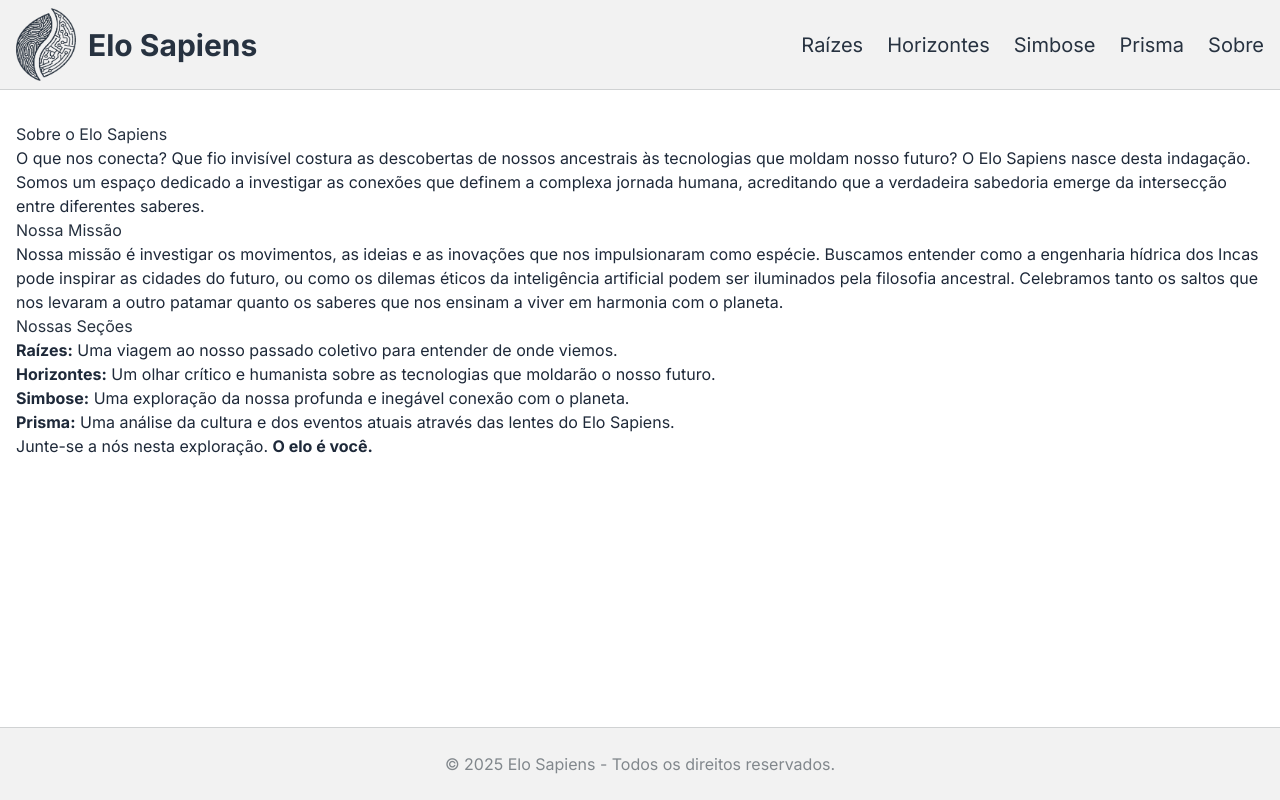
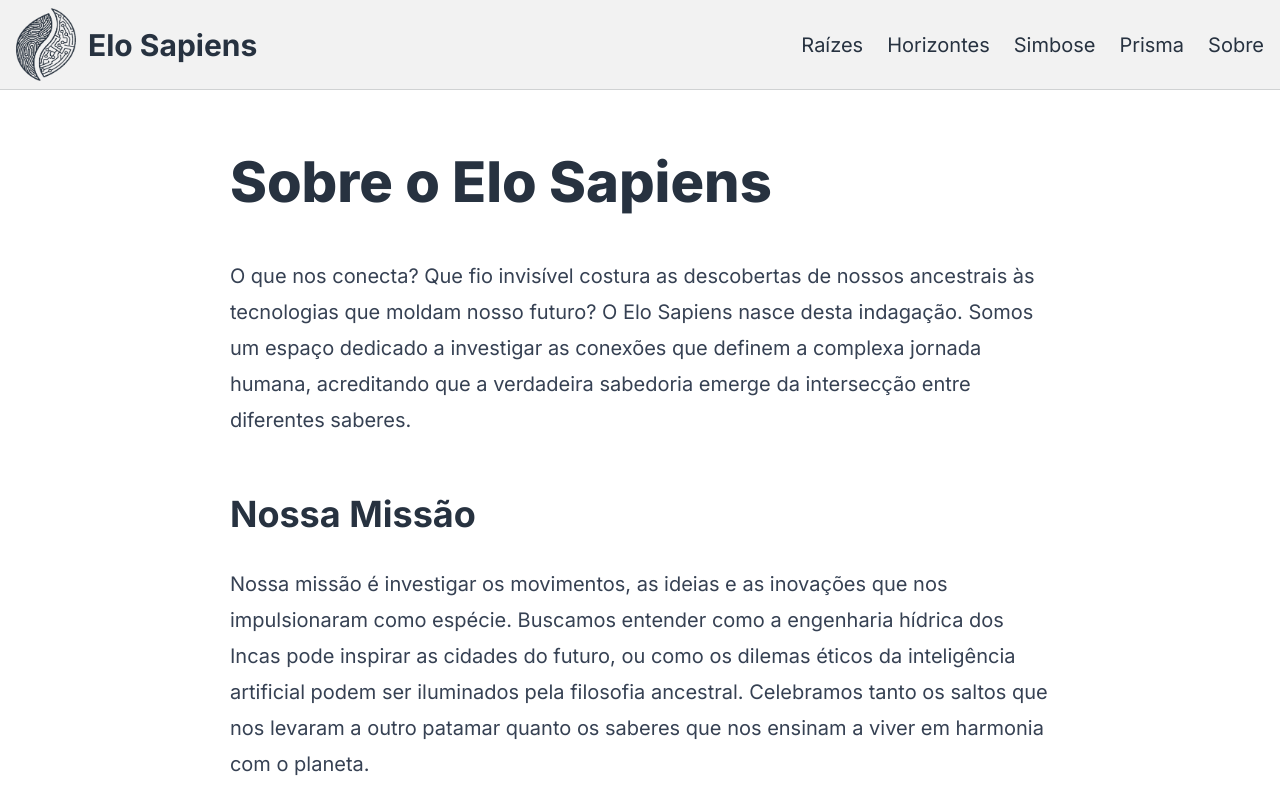
Before and after one commit to mendsaleixo/elo-sapiens-next, a Next.js app: page /sobre in a window 1280 px wide. Shown: the top 800 px of the page. Built offline with nearby package versions, Linux system fonts and the light colour scheme.

Commit message:
fix(theme): correctly enable typography plugin via CSS

```diff
--- a/postcss.config.mjs
+++ b/postcss.config.mjs
@@ -2,10 +2,7 @@
 /** @type {import('postcss-load-config').Config} */
 const config = {
   plugins: {
-    // A mudança está aqui: usamos '@tailwindcss/postcss' como a chave
-    "@tailwindcss/postcss": {
-      plugins: ["@tailwindcss/typography"],
-    },
+    "@tailwindcss/postcss": {},
     autoprefixer: {},
   },
 };
--- a/src/app/globals.css
+++ b/src/app/globals.css
@@ -1,15 +1,16 @@
 /* src/app/globals.css */
 
 @import "tailwindcss";
+@plugin '@tailwindcss/typography'; /* <-- Ativa o plugin aqui */
 
 @theme {
-  --color-ardosia: #273240; /* Cor Principal de Texto */
-  --color-nevoa: #f2f2f2; /* Cor Principal de Fundo */
-  --color-musgo: #53733d; /* Cor de Destaque Principal */
-  --color-eucalipto: #b4bfa8; /* Cor de Acento e Interação */
-  --color-pedra: #81878c; /* Cor de Suporte e Hierarquia */
+  /* As nossas cores e fontes personalizadas */
+  --color-ardosia: #273240;
+  --color-nevoa: #F2F2F2;
+  --color-musgo: #53733D;
+  --color-eucalipto: #B4BFA8;
+  --color-pedra: #81878C;
 
-  /* Mapeando nossas fontes para as classes do Tailwind */
   --font-family-lora: var(--font-lora);
   --font-family-inter: var(--font-inter);
 }
--- a/src/app/sobre/page.jsx
+++ b/src/app/sobre/page.jsx
@@ -2,8 +2,7 @@
 
 export default function PaginaSobre() {
   return (
-    // Usamos a classe 'prose' para estilizar automaticamente o nosso conteúdo
-    <div className="prose prose-lg lg:prose-xl mx-auto">
+    <div className="prose prose-lg lg:prose-xl mx-auto py-8">
       <h1 className="font-lora text-ardosia">Sobre o Elo Sapiens</h1>
       <p>
         O que nos conecta? Que fio invisível costura as descobertas de nossos
```
Also changed, not shown: 1 other file (tests, documents, lock files or other folders).
